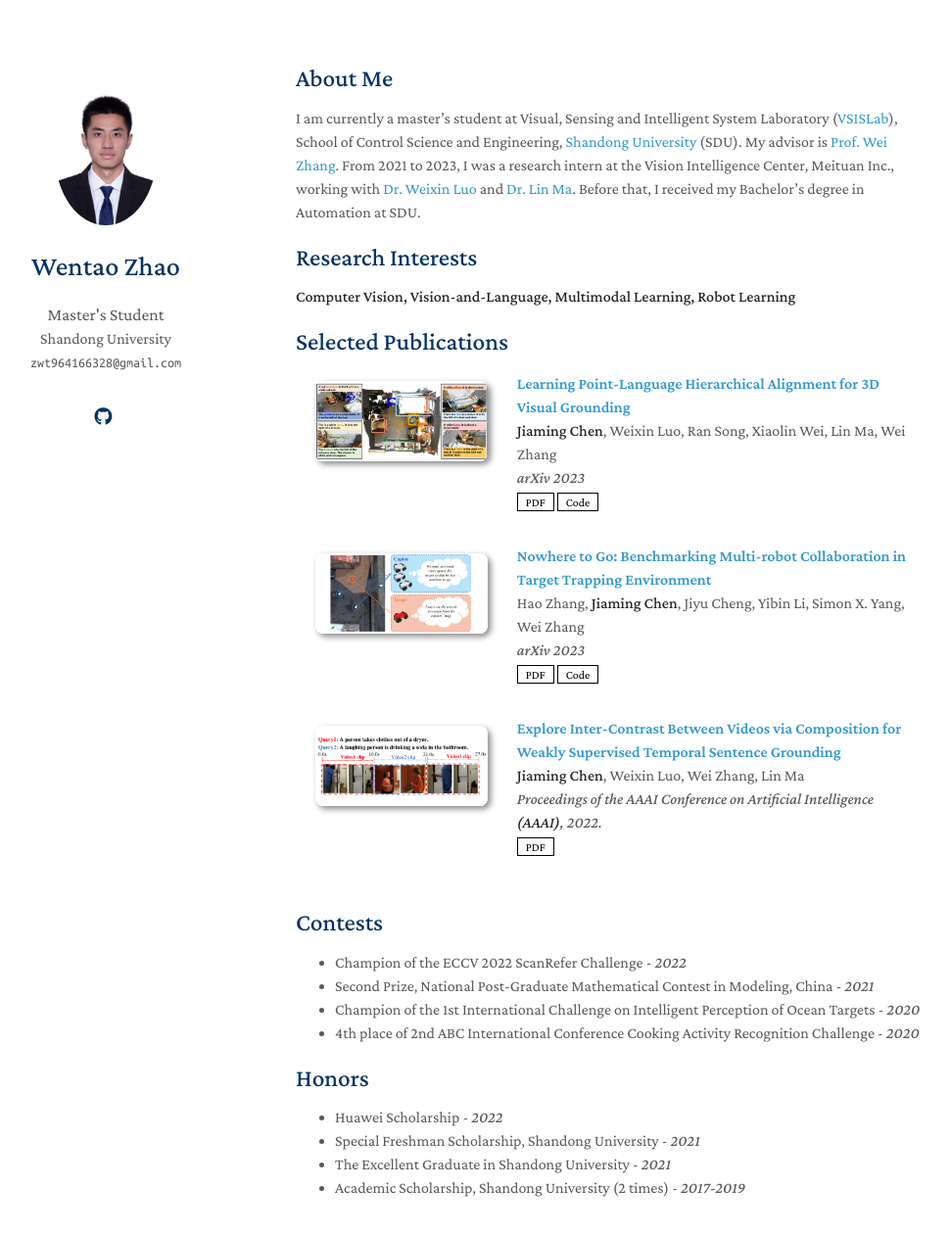
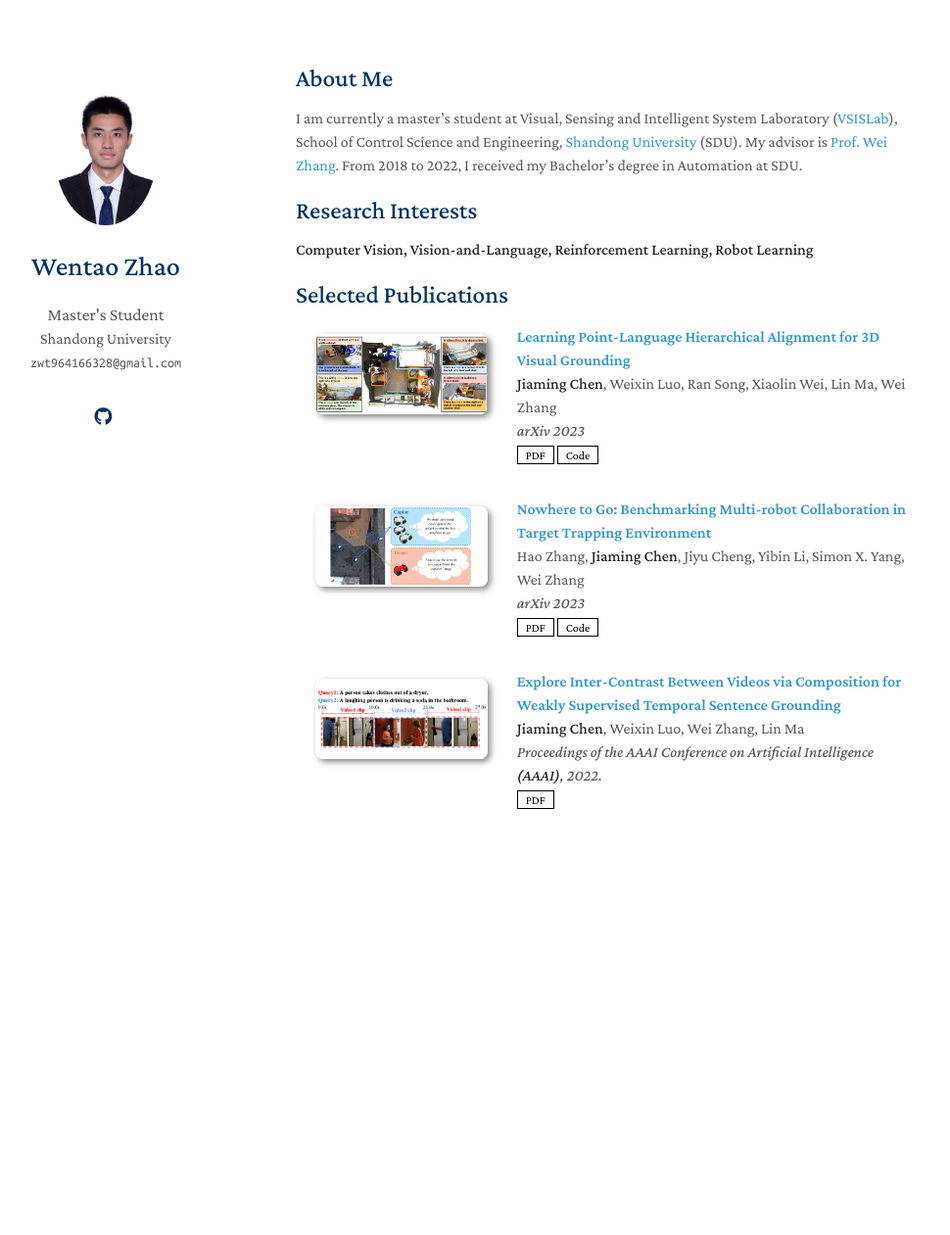
Before and after one commit to TaoshuaiZ/TaoshuaiZ.github.io, a Jekyll site: the page built from index.md, in a window 1280 px wide and 1319 px high. Shown: the top 1261 px of the window at 98% size, without its empty margins (168-1138 px from the left). Built offline with Jekyll 4.4.1, drawn with Linux system fonts in a browser that asks for light colours; nearby versions of some CDN libraries; a style sheet for code colours, icons or effects is not loaded; our own code applies the rules of GitHub Pages for plain Markdown files.

Commit message:
Update index.md

```diff
--- a/index.md
+++ b/index.md
@@ -4,27 +4,15 @@ layout: homepage
 
 ## About Me
 
-I am currently a master's student at Visual, Sensing and Intelligent System Laboratory ([VSISLab](http://www.vsislab.com/)), School of Control Science and Engineering, [Shandong University](https://www.en.sdu.edu.cn/) (SDU). My advisor is [Prof. Wei Zhang](https://ieeexplore.ieee.org/author/37085379581). From 2021 to 2023, I was a research intern at the Vision Intelligence Center, Meituan Inc., working with [Dr. Weixin Luo](https://zachluo.github.io/) and [Dr. Lin Ma](https://forestlinma.com/). Before that, I received my Bachelor's degree in Automation at SDU.
+I am currently a master's student at Visual, Sensing and Intelligent System Laboratory ([VSISLab](http://www.vsislab.com/)), School of Control Science and Engineering, [Shandong University](https://www.en.sdu.edu.cn/) (SDU). My advisor is [Prof. Wei Zhang](https://ieeexplore.ieee.org/author/37085379581). From 2018 to 2022, I received my Bachelor's degree in Automation at SDU.
 
 
 ## Research Interests
 
-**Computer Vision, Vision-and-Language, Multimodal Learning, Robot Learning**
+**Computer Vision, Vision-and-Language, Reinforcement Learning, Robot Learning**
 
 
 {% include_relative _includes/publications.md %}
 
-## Contests
-
-- Champion of the ECCV 2022 ScanRefer Challenge  - *2022*
-- Second Prize, National Post-Graduate Mathematical Contest in Modeling, China  - *2021*
-- Champion of the 1st International Challenge on Intelligent Perception of Ocean Targets  - *2020*
-- 4th place of 2nd ABC International Conference Cooking Activity Recognition Challenge - *2020*
-
-## Honors
-- Huawei Scholarship - *2022*
-- Special Freshman Scholarship, Shandong University  - *2021*
-- The Excellent Graduate in Shandong University  - *2021*
-- Academic Scholarship, Shandong University (2 times) - *2017-2019*
 
 <!-- {% include_relative _includes/services.md %} -->
```
